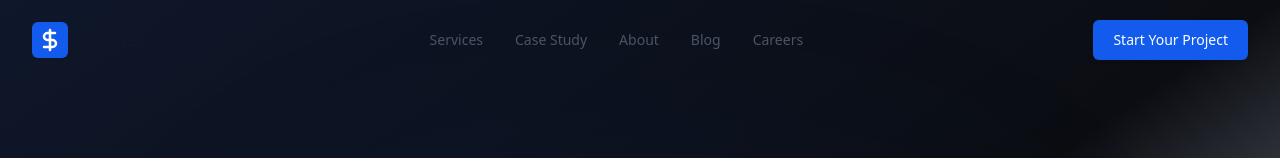
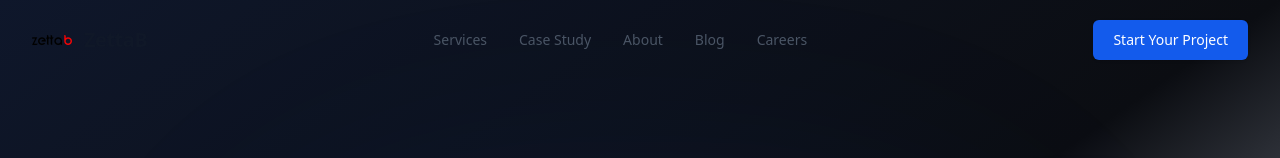
Before and after one commit to UnlimitedCollection/ZettaBSite, a Next.js app: page / in a window 1280 px wide. Shown: the top 158 px of the page. Built offline with nearby package versions, Linux system fonts and the light colour scheme.

Commit message:
fix: replace text logo with the provided image logo

```diff
--- a/src/components/Footer.tsx
+++ b/src/components/Footer.tsx
@@ -1,5 +1,6 @@
 import React from "react";
 import Link from "next/link";
+import Image from "next/image";
 
 export function Footer() {
     const currentYear = new Date().getFullYear();
@@ -10,22 +11,8 @@ export function Footer() {
                 <div className="grid grid-cols-1 md:grid-cols-2 lg:grid-cols-4 gap-12 lg:gap-8 mb-12">
                     {/* Brand Column */}
                     <div className="col-span-1 md:col-span-2 lg:col-span-1 flex flex-col items-start">
-                        <Link href="/" className="flex items-center gap-2 group mb-4">
-                            <div className="bg-primary text-white p-1.5 rounded-md flex items-center justify-center transition-transform group-hover:scale-105">
-                                <svg
-                                    xmlns="http://www.w3.org/2000/svg"
-                                    width="20"
-                                    height="20"
-                                    viewBox="0 0 24 24"
-                                    fill="none"
-                                    stroke="currentColor"
-                                    strokeWidth="2.5"
-                                    strokeLinecap="round"
-                                    strokeLinejoin="round"
-                                >
-                                    <path d="M12 2v20M17 5H9.5a3.5 3.5 0 0 0 0 7h5a3.5 3.5 0 0 1 0 7H6" />
-                                </svg>
-                            </div>
+                        <Link href="/" className="flex items-center gap-3 group mb-4">
+                            <Image src="/logo.webp" alt="ZettaB Logo" width={40} height={40} className="w-8 h-8 md:w-10 md:h-10 transition-transform group-hover:scale-105" />
                             <span className="text-xl font-bold tracking-tight text-white mt-0.5">ZettaB</span>
                         </Link>
                         <p className="text-sm text-gray-400 capitalize-first mt-2 max-w-xs leading-relaxed">
--- a/src/components/Header.tsx
+++ b/src/components/Header.tsx
@@ -2,6 +2,7 @@
 
 import React, { useState, useEffect } from "react";
 import Link from "next/link";
+import Image from "next/image";
 import { usePathname } from "next/navigation";
 
 export function Header() {
@@ -28,28 +29,14 @@ export function Header() {
     return (
         <header
             className={`fixed top-0 w-full z-50 transition-all duration-300 ${scrolled
-                    ? "bg-white/90 backdrop-blur-md shadow-sm border-b border-gray-100 py-3"
-                    : "bg-transparent py-5"
+                ? "bg-white/90 backdrop-blur-md shadow-sm border-b border-gray-100 py-3"
+                : "bg-transparent py-5"
                 }`}
         >
             <div className="max-w-7xl mx-auto px-4 sm:px-6 lg:px-8 flex items-center justify-between">
                 {/* Logo */}
-                <Link href="/" className="flex items-center gap-2 group">
-                    <div className="bg-primary text-white p-1.5 rounded-md flex items-center justify-center transition-transform group-hover:scale-105">
-                        <svg
-                            xmlns="http://www.w3.org/2000/svg"
-                            width="24"
-                            height="24"
-                            viewBox="0 0 24 24"
-                            fill="none"
-                            stroke="currentColor"
-                            strokeWidth="2.5"
-                            strokeLinecap="round"
-                            strokeLinejoin="round"
-                        >
-                            <path d="M12 2v20M17 5H9.5a3.5 3.5 0 0 0 0 7h5a3.5 3.5 0 0 1 0 7H6" />
-                        </svg>
-                    </div>
+                <Link href="/" className="flex items-center gap-3 group">
+                    <Image src="/logo.webp" alt="ZettaB Logo" width={40} height={40} className="w-8 h-8 md:w-10 md:h-10 transition-transform group-hover:scale-105" priority />
                     <span className="text-xl font-bold tracking-tight text-gray-900">ZettaB</span>
                 </Link>
 
```
Also changed, not shown: logo.webp (added), public/logo.webp (added).
